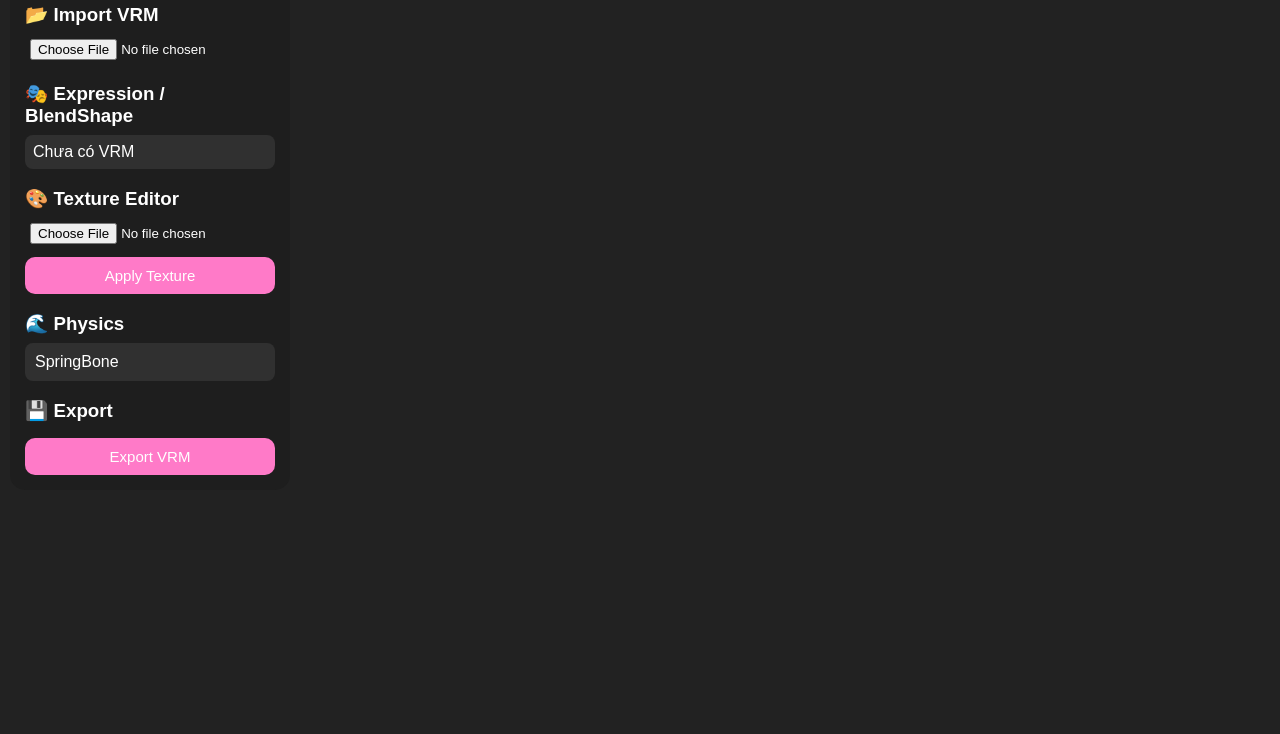
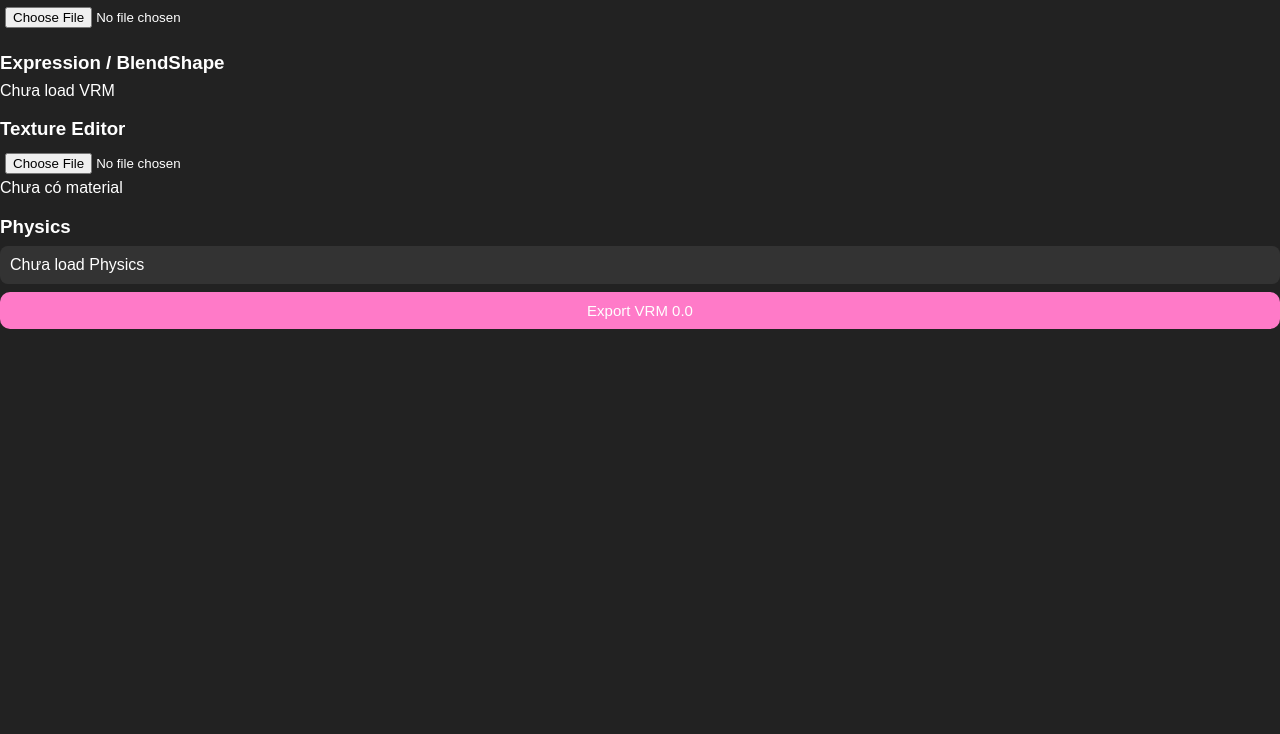
Before and after one commit to tuongvy9/JJ-EDITOR, a plain HTML site: page index.html in a window 1280 px wide. Shown: the part 66-800 px from the top of the page. Drawn offline with nearby package versions, Linux system fonts and the light colour scheme; files whose address does not match are found by name.

Commit message:
Update index.html

```diff
--- a/index.html
+++ b/index.html
@@ -1,82 +1,51 @@
 <!DOCTYPE html>
-<html lang="vi">
-
+<html>
 <head>
 <meta charset="UTF-8">
-<meta name="viewport" content="width=device-width, initial-scale=1.0">
-
-<title>JJ VRM Editor</title>
-
+<title>JJ-EDITOR VRM 0.0</title>
 <link rel="stylesheet" href="style.css">
-
 </head>
-
 
 <body>
 
-<div id="ui">
+<div id="panel">
 
-<h1>🌸 JJ VRM Editor</h1>
+<h2>JJ-EDITOR</h2>
+
+<input id="vrmFile" type="file" accept=".vrm">
 
 
-<h3>📂 Import VRM</h3>
-
-<input
-type="file"
-id="file"
-accept=".vrm">
-
-
-
-<h3>🎭 Expression / BlendShape</h3>
-
-<div id="blendshape">
-Chưa có VRM
+<h3>Expression / BlendShape</h3>
+<div id="expressions">
+Chưa load VRM
 </div>
 
 
+<h3>Texture Editor</h3>
 
-<h3>🎨 Texture Editor</h3>
+<input id="textureFile" type="file" accept="image/*">
 
-<input
-type="file"
-id="texture"
-accept="image/*">
-
-<button id="applyTexture">
-Apply Texture
-</button>
-
-
-
-<h3>🌊 Physics</h3>
-
-<div id="physics">
-SpringBone
+<div id="textureList">
+Chưa có material
 </div>
 
 
-<h3>💾 Export</h3>
+<h3>Physics</h3>
 
-<button id="exportVRM">
-Export VRM
+<div id="physics">
+Chưa load Physics
+</div>
+
+
+<button id="export">
+Export VRM 0.0
 </button>
 
 
 </div>
 
 
-
-<div id="viewer"></div>
-
-
-
-<script
-type="module"
-src="./script.js">
-</script>
-
+<script type="module" src="./script.js"></script>
 
 </body>
-
 </html>
```
